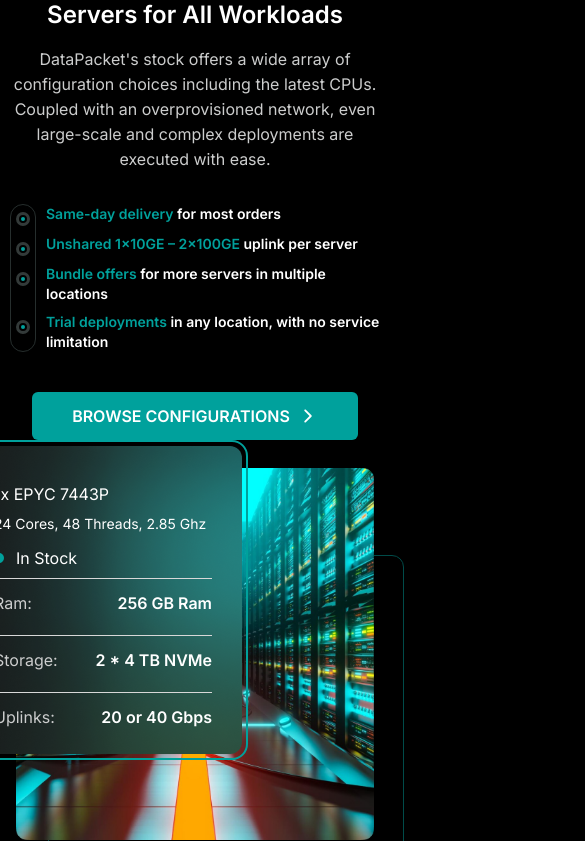
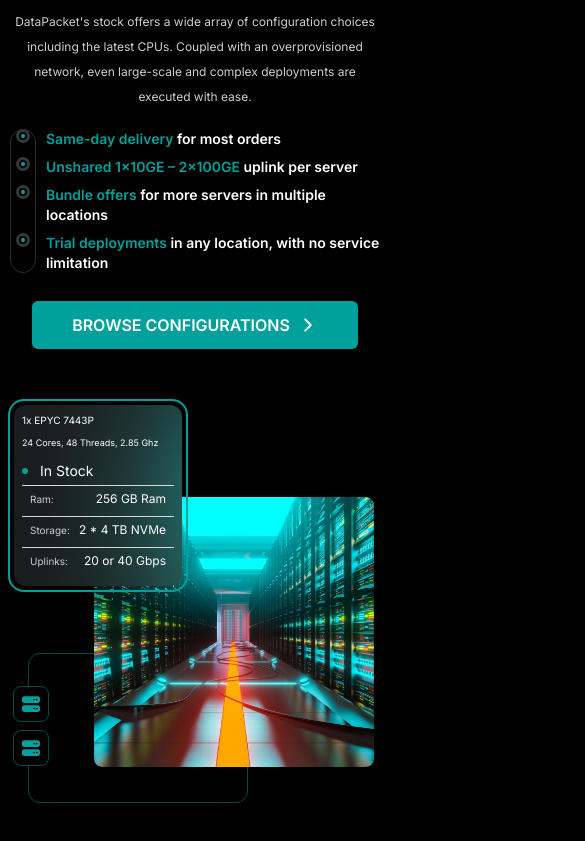
Before and after one commit to MehediHasan4321/8meta-ui-ux, a Next.js app: page / in a window 390 px wide. Shown: the part 1123-1964 px from the top of the page, 585 px wide, since content can reach past the window. Built offline with nearby package versions, Linux system fonts and the light colour scheme.

Commit message:
heardware section all devices responsive comopelted

```diff
--- a/app/(home)/components/HardwareSection.jsx
+++ b/app/(home)/components/HardwareSection.jsx
@@ -10,6 +10,7 @@
 import { FaServer } from "react-icons/fa6";
 import SectionPara from '@/components/SectionPara';
 import IconPointer from '@/components/share/IconPointer';
+import SectionImage from './SectionImage';
 
 const HardwareSection = () => {
 
@@ -35,26 +36,26 @@
 
     const processors = [
         {
-            name:'Ram',
-            value:'256 GB Ram'
+            name: 'Ram',
+            value: '256 GB Ram'
         },
         {
-            name:'Storage',
-            value:'2 * 4 TB NVMe'
+            name: 'Storage',
+            value: '2 * 4 TB NVMe'
         },
         {
-            name:'Uplinks',
-            value:'20 or 40 Gbps'
+            name: 'Uplinks',
+            value: '20 or 40 Gbps'
         }
     ]
 
     return (
-        <SectionDivider className='w-full flex flex-col md:flex-row md:items-center md:justify-between'>
-            <div className='w-full md:w-1/2 mb-5 md:mb-0 flex flex-col gap-y-4  '>
+        <SectionDivider className='w-full flex flex-col md:flex-row md:items-center gap-y-10 md:justify-between'>
+            <div className='w-full md:w-1/2 mb-5 md:mb-0 flex flex-col gap-y-1 lg:gap-y-4 order-1'>
                 <SectionTitle title='Newst Hardware' />
                 <SectionHeading heading='Latest Generation' />
                 <SectionHeading heading='Servers for All Workloads' />
-                <SectionPara para="DataPacket's stock offers a wide array of configuration choices including the latest CPUs. Coupled with an overprovisioned network, even large-scale and complex deployments are executed with ease."/>
+                <SectionPara para="DataPacket's stock offers a wide array of configuration choices including the latest CPUs. Coupled with an overprovisioned network, even large-scale and complex deployments are executed with ease." />
                 <SectionTextPointer textPointers={textPointers} />
 
                 <Button className='px-10 w-fit' icon={IoIosArrowForward} >
@@ -63,34 +64,30 @@
             </div>
 
 
-            <div className='w-full md:w-1/2 flex justify-center items-center p-2 md:p-6 relative'>
-                <Image src={'/images/heardware-bitmap.png'} className='z-10' width={510} height={530} alt='heareware-bitmap' />
-                <div className='absolute -top-5 -left-[50px] w-[290px] h-[320px] border-primary border-2 rounded-2xl z-20 overflow-hidden p-1'>
-                    <div className='w-full h-full bg-heardware-gradient-bg rounded-xl z-20 px-[30px] pt-[36px] '>
+            <div className='w-full md:w-1/2 flex justify-end xl:justify-center items-center p-2 md:p-6 relative order-2 my-20 md:mt-0'>
+                <SectionImage src='/images/heardware-bitmap.png' className='z-10' alt='heareware-bitmap' />
+                <div className='absolute -top-[90px] md:-top-5 left-0 2xl:-left-[50px] w-[180px] lg:w-[200px] 2xl:w-[290px] 2xl:h-[320px] border-primary border-2 rounded-2xl z-20 overflow-hidden p-1'>
+                    <div className='w-full h-full bg-heardware-gradient-bg rounded-xl z-20 p-2 lg:p-3 2xl:px-[30px] 2xl:pt-[36px] '>
                         <div className='text-white space-y-2'>
-                            <h1 className='text-md md:text-xl'>1x EPYC 7443P</h1>
-                            <p className='text-sm'>24 Cores, 48 Threads, 2.85 Ghz</p>
+                            <h1 className='text-[10px] md:text-sm lg:text-md xl:text-lg 2xl:text-xl'>1x EPYC 7443P</h1>
+                            <p className='text-[9px] md:text-[10px] 2xl:text-[13px]'>24 Cores, 48 Threads, 2.85 Ghz</p>
                         </div>
                         <div className='mt-3'>
                             <div className='flex items-center gap-x-3'>
-                                <div className='bg-primary p-[5px] rounded-full' />
-                                <h2 className='text-md font-normal'>In Stock</h2>
+                                <div className='bg-primary p-[3px] md:p-[5px] rounded-full' />
+                                <h2 className='text-sm  lg:text-md 2xl:text-lg font-normal'>In Stock</h2>
                             </div>
                         </div>
-                        <div>
-                            {
-                                processors.map(processor=><ProcessorFeac key={processor.name}{...processor}/>)
-                            }
-                        </div>
+                        {
+                            processors.map(processor => <ProcessorFeac key={processor.name}{...processor} />)
+                        }
                     </div>
                 </div>
-                <div className='absolute -bottom-[43px]  left-10 w-[356px] h-[336px] border-borderColor border-[1px] rounded-xl'>
+                <div className='absolute -bottom-7 md:-bottom-10 2xl:-bottom-[43px] left-5 md:-left-2  lg:left-0 2xl:left-10 w-[220px] h-[150px] md:h-[180px] lg:w-[250px] lg:h-[220px]  2xl:w-[356px] 2xl:h-[336px] border-borderColor border-[1px] rounded-xl'>
                     <div className='relative w-full h-full'>
-                        <div className='absolute -left-6 bg-black  top-24 w-12 h-[150px] flex flex-col justify-between'>
-                            <div className='border-[1px] border-borderColor p-3 rounded-lg '>
-                                <Image src={'/images/server.png'} className='object-cover' width={40} height={40} alt='server'/>
-                            </div>
-                            <IconPointer icon={FaServer}/>
+                        <div className='absolute  -left-[16px] lg:-left-[20px] 2xl:-left-6  top-8 md:top-10 lg:top-14  2xl:top-24 w-[60px] h-[80px] md:h-[100px] lg:h-[120px] 2xl:w-12  2xl:h-[150px] bg-black flex flex-col justify-between'>
+                            <IconPointer icon={FaServer} />
+                            <IconPointer icon={FaServer} />
                         </div>
                     </div>
                 </div>
@@ -100,11 +97,11 @@
 };
 
 
-const ProcessorFeac = ({name,value})=>{
-    return(
-        <div className='w-full flex justify-between items-center border-t-[1px] border-[#D8D8D8] my-2 py-3'>
-            <h2 className='text-secondary font-normal text-md'>{name}:</h2>
-            <p className='text-white font-semibold text-md'>{value}</p>
+const ProcessorFeac = ({ name, value }) => {
+    return (
+        <div className='w-full flex justify-between items-center border-t-[1px] border-[#D8D8D8] my-1 py-1 px-2 md:py-[7px] lg:my-0 lg:py-3 2xl:mt-2'>
+            <h2 className='text-secondary font-normal text-[10px] md:text-md 2xl:text-[15px]'>{name}:</h2>
+            <p className='text-white font-normal md:font-semibold text-[12px] md:text-md'>{value}</p>
         </div>
     )
 }
--- a/app/(home)/components/SectionImage.tsx
+++ b/app/(home)/components/SectionImage.tsx
@@ -3,13 +3,14 @@
 
 interface SectionImageProps {
     src: string;
-    className?: string
+    className?: string;
+    alt:string
 }
 
-const SectionImage: React.FC<SectionImageProps> = ({ src, className }) => {
+const SectionImage: React.FC<SectionImageProps> = ({ src, className,alt='images' }) => {
     return (
-        <div className={twMerge(`w-[510px] h-[530px]`,className)}>
-            <img src={src} className=' h-full w-full' alt='heareware-bitmap' />
+        <div className={twMerge(`w-[280px] h-[270px] md:w-[320px] md:h-[330px] lg:w-[400px] lg:h-[420px] 2xl:w-[510px] 2xl:h-[530px]`,className)}>
+            <img src={src} className=' h-full w-full' alt={alt} />
         </div>
     );
 };
--- a/app/(home)/components/SectionTextPointer.tsx
+++ b/app/(home)/components/SectionTextPointer.tsx
@@ -24,7 +24,7 @@
 
 const Dot = () => {
     return (
-        <div className='rounded-full h-[14px] p-[2px] border-[#333a39] border-[3px] mt-2'>
+        <div className='rounded-full h-[14px] p-[2px] border-[#333a39] border-[3px] md:mt-0 lg:mt-1 2xl:mt-2'>
             <div className='bg-primary w-1 h-1 rounded-full' />
         </div>
     )
@@ -39,7 +39,7 @@
     return(
         <div className='flex flex-row items-top gap-x-4'>
             <Dot/>
-            <p className='text-white text-sm md:text-md lg:text-lg font-semibold'><span className='text-primary'>{higlihtText}</span> {normalText}</p>
+            <p className='text-white text-sm md:text-[12px] lg:text-[14px] font-semibold'><span className='text-primary'>{higlihtText}</span> {normalText}</p>
         </div>
     )
 }
--- a/app/(home)/components/ServiceSection.jsx
+++ b/app/(home)/components/ServiceSection.jsx
@@ -41,7 +41,7 @@
         <SectionDivider className='w-full flex flex-col md:flex-row md:items-center md:justify-between'>
 
 
-            <div className='w-full md:w-1/2 mb-5 md:mb-0 flex flex-col gap-y-4  '>
+            <div className='w-full md:w-1/2 mb-5 md:mb-0 flex flex-col gap-y-4 order-1 '>
                 <SectionTitle title='Primum Services' />
                 <SectionHeading heading='Exceptional Client ' />
                 <SectionHeading heading='Service as a standard' />
@@ -51,7 +51,7 @@
                     LEARN ABOUT 8meta’S APPROACH
                 </Button>
             </div>
-            <div className='w-full md:w-1/2 flex justify-center items-center p-2 md:p-6 relative'>
+            <div className='w-full md:w-1/2 flex justify-center items-center p-2 md:p-6 relative order-2'>
                 <SectionImage src='/images/services-bitmap.png' className='z-10' />
                 <div className='absolute -top-5 -left-5 w-[320px] h-[340px] border-borderColor border-[1px] rounded-2xl '>
                     <div className='relative w-full h-full m-1'>
--- a/app/(home)/page.tsx
+++ b/app/(home)/page.tsx
@@ -8,9 +8,9 @@
         <>
             <Hero/>
             <HardwareSection/>
-            <NetworkSection />
+            {/* <NetworkSection />
             <ServiceSection />
-            <TrustedClients/>
+            <TrustedClients/> */}
         </>
     );
 };
--- a/components/SectionPara.tsx
+++ b/components/SectionPara.tsx
@@ -7,7 +7,7 @@
 const SectionPara: React.FC<SectionParaProps> = ({ para }) => {
     return (
         <div className='w-full xl:w-4/6 text-center md:text-left leading-[25px]'>
-            <p className='text-secondary '>{para}</p>
+            <p className='text-secondary text-[12px] lg:text-md 2xl:text-lg '>{para}</p>
         </div>
     );
 };
--- a/components/SectionTitle.tsx
+++ b/components/SectionTitle.tsx
@@ -8,7 +8,7 @@
 
 const SectionTitle:React.FC<SectionTitleProps> = ({title,className}) => {
     return (
-        <p className={twMerge(`text-sm  lg:text-lg font-semibold tracking-[5px] text-primary uppercase text-center md:text-left`,className)}>{title}</p>
+        <p className={twMerge(`text-[12px]  lg:text-lg font-semibold tracking-[5px] text-primary uppercase text-center md:text-left`,className)}>{title}</p>
     );
 };
 
--- a/components/share/IconPointer.tsx
+++ b/components/share/IconPointer.tsx
@@ -8,8 +8,8 @@
 
 const IconPointer: React.FC<IconPointerProps> = ({ icon: Icon }) => {
     return (
-        <div className=' w-fit p-3 bg-black rounded-lg border-borderColor border-[1px]'>
-            <Icon size={30} className='text-primary' />
+        <div className=' w-fit p-2 md:p-3 bg-black rounded-lg border-borderColor border-[1px]'>
+            <Icon  className='text-primary text-[18px] 2xl:text-[30px]' />
         </div>
     );
 };
```
Also changed, not shown: app/(home)/components/NetworkSection.jsx (+6 -3 lines).
